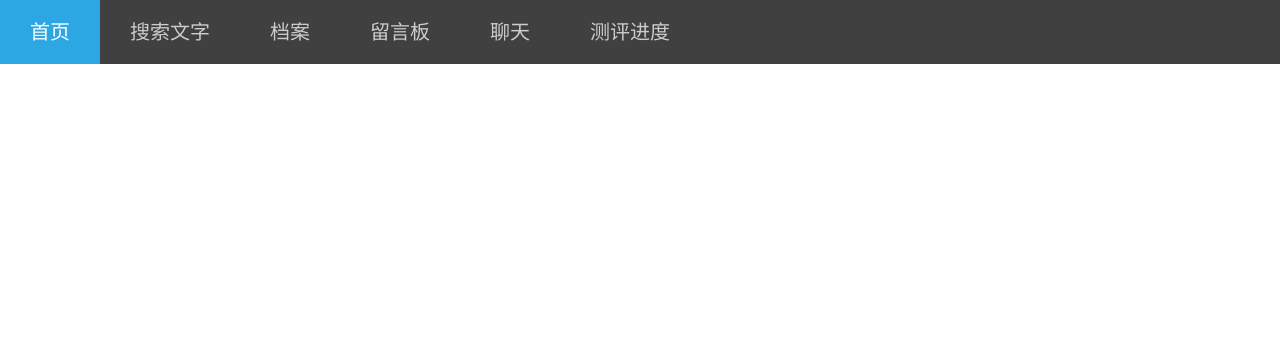
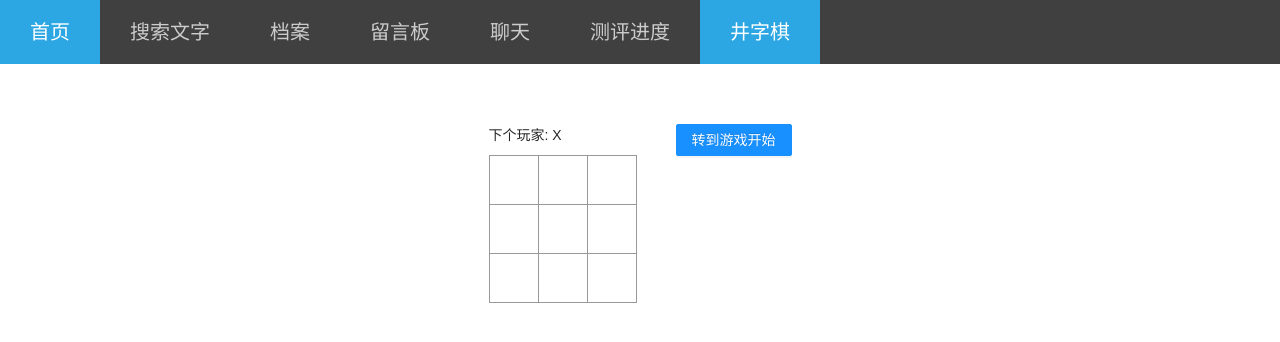
Before and after one commit to GitHubYX1/vite-react-ts, a React (Vite) app: page /ticTacToe in a window 1280 px wide. Shown: the top 342 px of the page. Built offline with nearby package versions, Linux system fonts and the light colour scheme; a web font is replaced by a local one.

Commit message:
新增#字棋游戏

```diff
--- a/src/common/local-data.ts
+++ b/src/common/local-data.ts
@@ -23,6 +23,10 @@ export const headerLinks = [
   {
     title: "测评进度",
     link: "/topicStep",
+  },
+  {
+    title: "井字棋",
+    link: "/ticTacToe",
   },
 ];
 
--- /dev/null
+++ b/src/pages/ticTacToe/game.css
@@ -0,0 +1,38 @@
+.game {
+    display: flex;
+    flex-direction: row;
+    padding: 60px;
+    justify-content: center;
+}
+.status {
+    margin-bottom: 10px;
+}
+
+.board-row:after {
+    clear: both;
+    content: '';
+    display: table;
+}
+
+.square {
+    background: #fff;
+    border: 1px solid #999;
+    float: left;
+    font-size: 30px;
+    font-weight: bold;
+    line-height: 50px;
+    height: 50px;
+    margin-right: -1px;
+    margin-top: -1px;
+    padding: 0;
+    text-align: center;
+    width: 50px;
+    cursor: pointer;
+}
+
+.game-info{
+    text-align: center;
+}
+.game-info li{
+    margin-bottom: 5px;
+}
--- /dev/null
+++ b/src/pages/ticTacToe/index.tsx
@@ -0,0 +1,111 @@
+import { useState } from "react";
+import { Button } from "antd";
+import "./game.css";
+
+//按钮
+function Square({ value, handleClick }: { value: string; handleClick: () => void }) {
+  return (
+    <button className="square" onClick={handleClick}>
+      {value}
+    </button>
+  );
+}
+//计算胜利
+function calculateWinner(squares: string[]) {
+  const lines = [
+    [0, 1, 2],
+    [3, 4, 5],
+    [6, 7, 8],
+    [0, 3, 6],
+    [1, 4, 7],
+    [2, 5, 8],
+    [0, 4, 8],
+    [2, 4, 6],
+  ];
+  let winner = "";
+  for (let i = 0; i < lines.length; i++) {
+    const [a, b, c] = lines[i];
+    if (squares[a] && squares[a] === squares[b] && squares[a] === squares[c]) {
+      winner = squares[a];
+    }
+  }
+  return winner;
+}
+
+//矩阵
+function Board({ xIsNext, squares, onPlay }: { xIsNext: boolean; squares: string[]; onPlay: (squares: string[]) => void }) {
+  const winner = calculateWinner(squares);
+  const handleClick = (i: number) => {
+    if (squares[i] || winner) return;
+    const nextSquares = squares.slice();
+    if (xIsNext) {
+      nextSquares[i] = "X";
+    } else {
+      nextSquares[i] = "O";
+    }
+    onPlay(nextSquares);
+  };
+  const status = () => {
+    if (winner) {
+      return "胜利者: " + winner;
+    } else if (squares.filter((item) => item === "").length === 0) {
+      return "平局";
+    } else {
+      return "下个玩家: " + (xIsNext ? "X" : "O");
+    }
+  };
+  return (
+    <>
+      <div className="status">{status()}</div>
+      <div className="board-row">
+        <Square value={squares[0]} handleClick={() => { handleClick(0) }} />
+        <Square value={squares[1]} handleClick={() => { handleClick(1) }} />
+        <Square value={squares[2]} handleClick={() => { handleClick(2) }} />
+      </div>
+      <div className="board-row">
+        <Square value={squares[3]} handleClick={() => { handleClick(3) }} />
+        <Square value={squares[4]} handleClick={() => { handleClick(4) }} />
+        <Square value={squares[5]} handleClick={() => { handleClick(5) }} />
+      </div>
+      <div className="board-row">
+        <Square value={squares[6]} handleClick={() => { handleClick(6) }} />
+        <Square value={squares[7]} handleClick={() => { handleClick(7) }} />
+        <Square value={squares[8]} handleClick={() => { handleClick(8) }} />
+      </div>
+    </>
+  );
+}
+//生成井字棋
+export default function TicTacToe() {
+  const [history, setHistory] = useState<string[][]>([Array(9).fill("")]); //储存操作步骤
+  const [currentMove, setCurrentMove] = useState(0); //当前操作数
+  const currentSquares = history[currentMove]; //当前操作棋
+  const xIsNext = currentMove % 2 === 0; //判断是那位玩家
+  //获取数据
+  const handlePlay = (squares: string[]) => {
+    const nextHistory = [...history.slice(0, currentMove + 1), squares];
+    setHistory(nextHistory);
+    setCurrentMove(nextHistory.length - 1);
+  };
+  //回退
+  const moves = history.map((_, index) => {
+    return (
+      <li key={index}>
+        <Button type="primary" onClick={() => setCurrentMove(index)}>
+          {index > 0 ? "转到移动 #" + index : "转到游戏开始"}
+        </Button>
+      </li>
+    );
+  });
+
+  return (
+    <div className="game">
+      <div className="game-board">
+        <Board xIsNext={xIsNext} squares={currentSquares} onPlay={handlePlay} />
+      </div>
+      <div className="game-info">
+        <ul>{moves}</ul>
+      </div>
+    </div>
+  );
+}
--- a/src/router/index.tsx
+++ b/src/router/index.tsx
@@ -33,6 +33,10 @@ const routes = [
     path: "/topicStep",
     component: lazy(() => import("../pages/topicStep")),
   },
+  {
+    path: "/ticTacToe",
+    component: lazy(() => import("../pages/ticTacToe")),
+  },
 ];
 
 export default routes;
```
